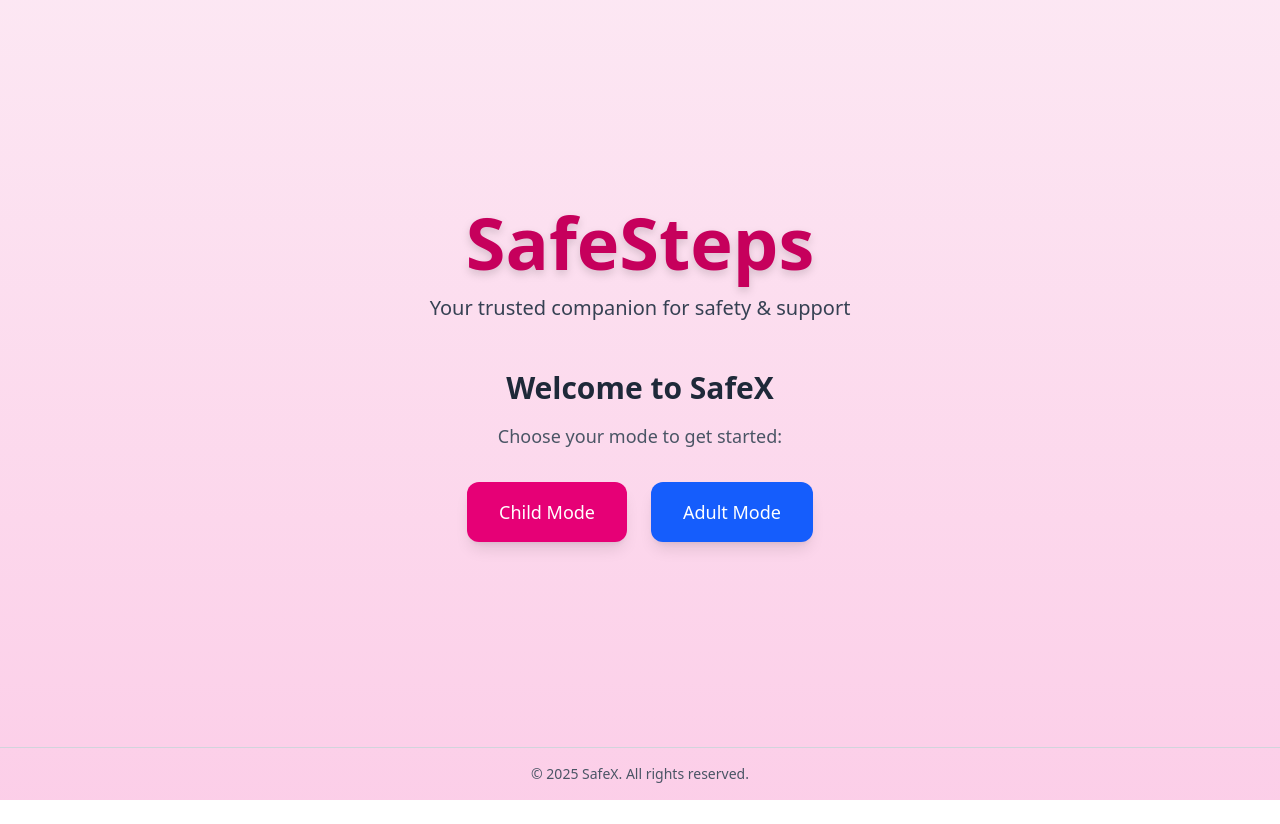
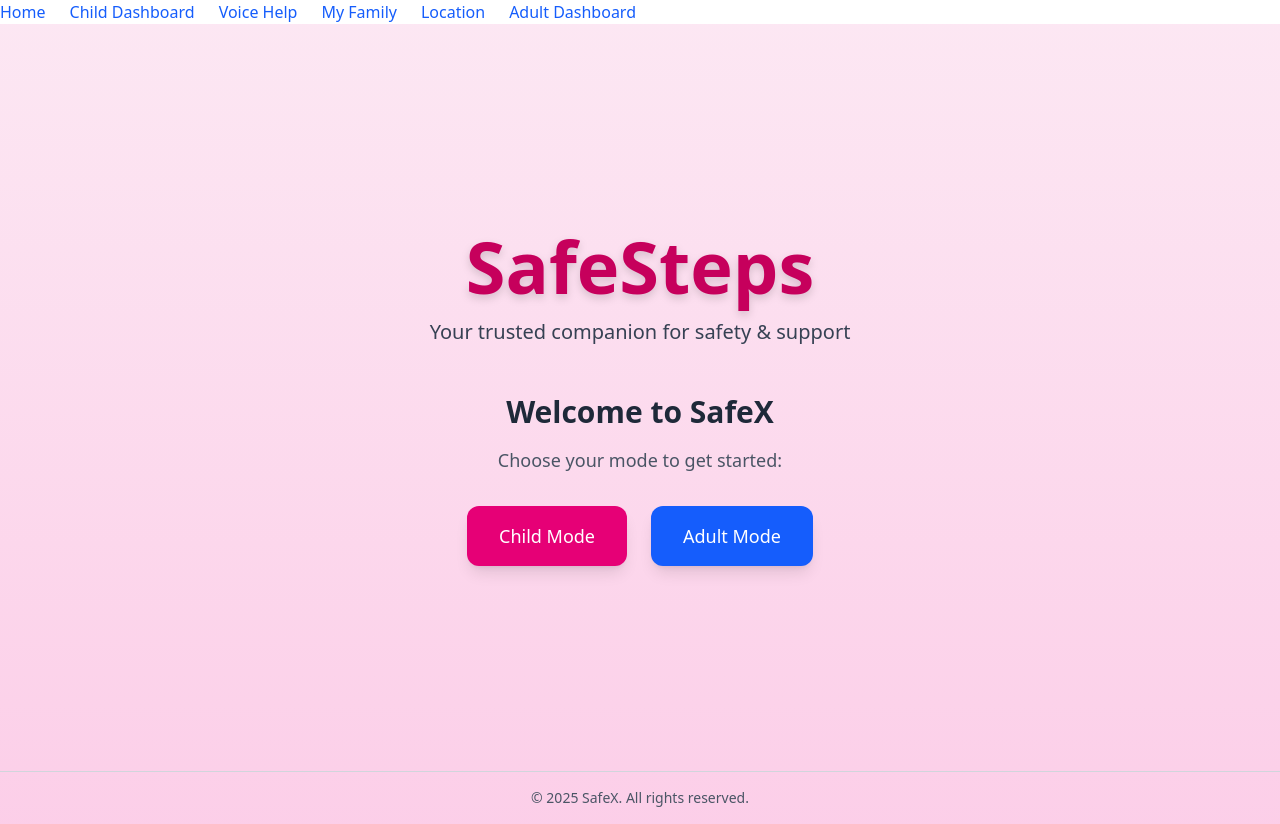
Before and after one commit to codemasteryash/women-safety-app, a React (Vite) app: page / in a window 1280 px wide. Before the commit the page ends 800 px from the top, so only its background shows below. Built offline with nearby package versions, Linux system fonts and the light colour scheme.

Commit message:
Update App.jsx

```diff
--- a/src/App.jsx
+++ b/src/App.jsx
@@ -1,5 +1,35 @@
-// src/App.jsx
-import { Routes, Route } from "react-router-dom";
+// // src/App.jsx
+// import { Routes, Route } from "react-router-dom";
+
+// // ✅ Pages
+// import Home from "./pages/Home";
+// import ChildDashboard from "./pages/ChildDashboard";
+// import AdultPage from "./pages/AdultPage";
+// import VoiceHelp from "./pages/VoiceHelp";
+// import FamilyPage from "./pages/FamilyPage";
+// import LocationPage from "./pages/LocationPage";
+
+// function App() {
+//   return (
+//     <Routes>
+//       {/* Home Page */}
+//       <Route path="/" element={<Home />} />
+
+//       {/* Child Dashboard & Features */}
+//       <Route path="/child" element={<ChildDashboard />} />
+//       <Route path="/voice-help" element={<VoiceHelp />} />
+//       <Route path="/family" element={<FamilyPage />} />
+//       <Route path="/location" element={<LocationPage />} />
+
+//       {/* Adult Dashboard */}
+//       <Route path="/adult" element={<AdultPage />} />
+//     </Routes>
+//   );
+// }
+
+// export default App;
+
+import { Routes, Route, Link } from "react-router-dom";
 
 // ✅ Pages
 import Home from "./pages/Home";
@@ -11,6 +41,62 @@ import LocationPage from "./pages/LocationPage";
 
 function App() {
   return (
+    <div>
+      {/* Navigation Links */}
+      <nav>
+        <ul className="flex gap-6">
+          <li>
+            <Link
+              to="/"
+              className="text-blue-600 hover:text-blue-800"
+            >
+              Home
+            </Link>
+          </li>
+          <li>
+            <Link
+              to="/child"
+              className="text-blue-600 hover:text-blue-800"
+            >
+              Child Dashboard
+            </Link>
+          </li>
+          <li>
+            <Link
+              to="/voice-help"
+              className="text-blue-600 hover:text-blue-800"
+            >
+              Voice Help
+            </Link>
+          </li>
+          <li>
+            <Link
+              to="/family"
+              className="text-blue-600 hover:text-blue-800"
+            >
+              My Family
+            </Link>
+          </li>
+          <li>
+            <Link
+              to="/location"
+              className="text-blue-600 hover:text-blue-800"
+            >
+              Location
+            </Link>
+          </li>
+          <li>
+            <Link
+              to="/adult"
+              className="text-blue-600 hover:text-blue-800"
+            >
+              Adult Dashboard
+            </Link>
+          </li>
+        </ul>
+      </nav>
+
+      {/* Routes */}
       <Routes>
         {/* Home Page */}
         <Route path="/" element={<Home />} />
@@ -24,6 +110,7 @@ function App() {
         {/* Adult Dashboard */}
         <Route path="/adult" element={<AdultPage />} />
       </Routes>
+    </div>
   );
 }
 
```
Lines whose indentation alone changed are shown as unchanged.
